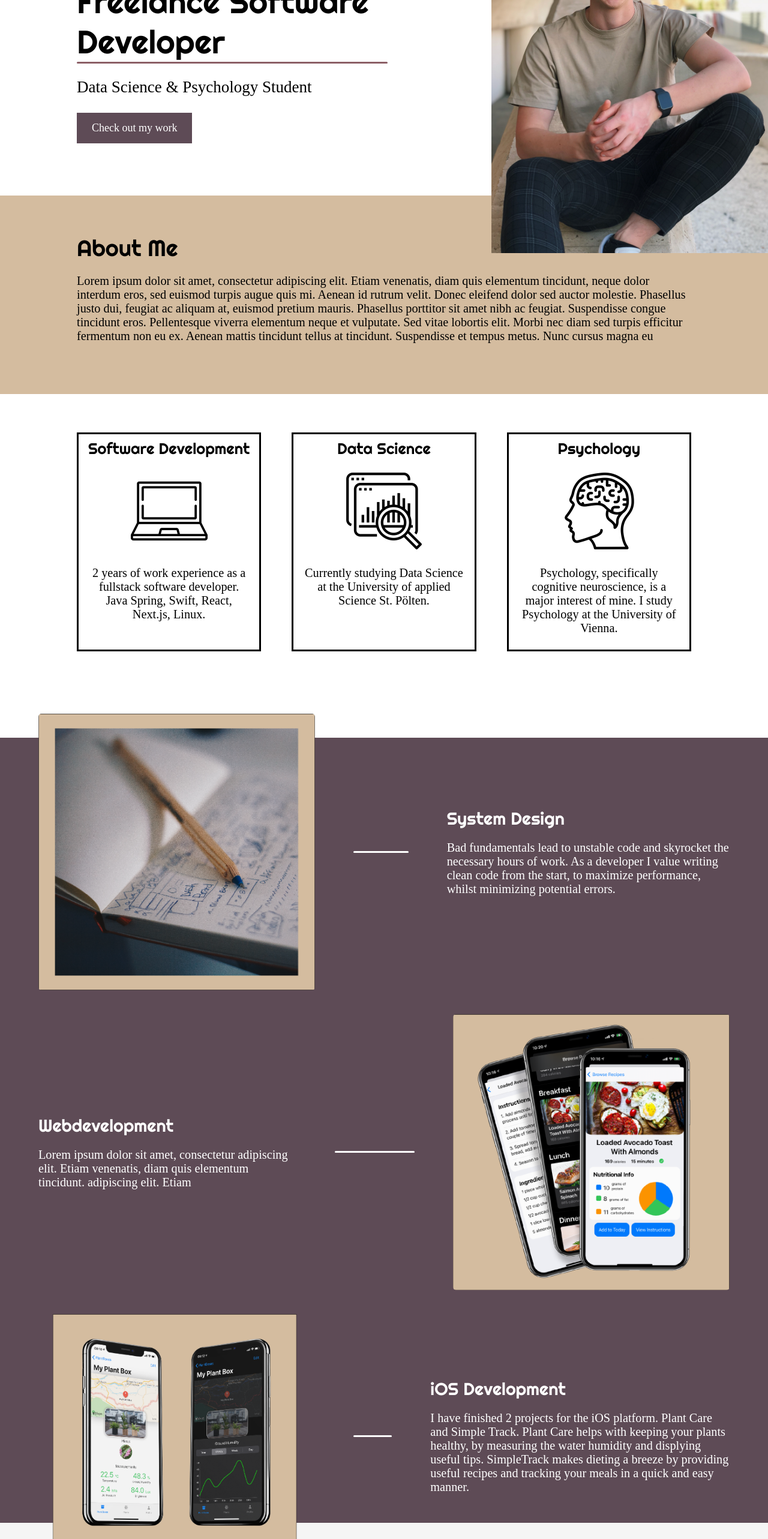
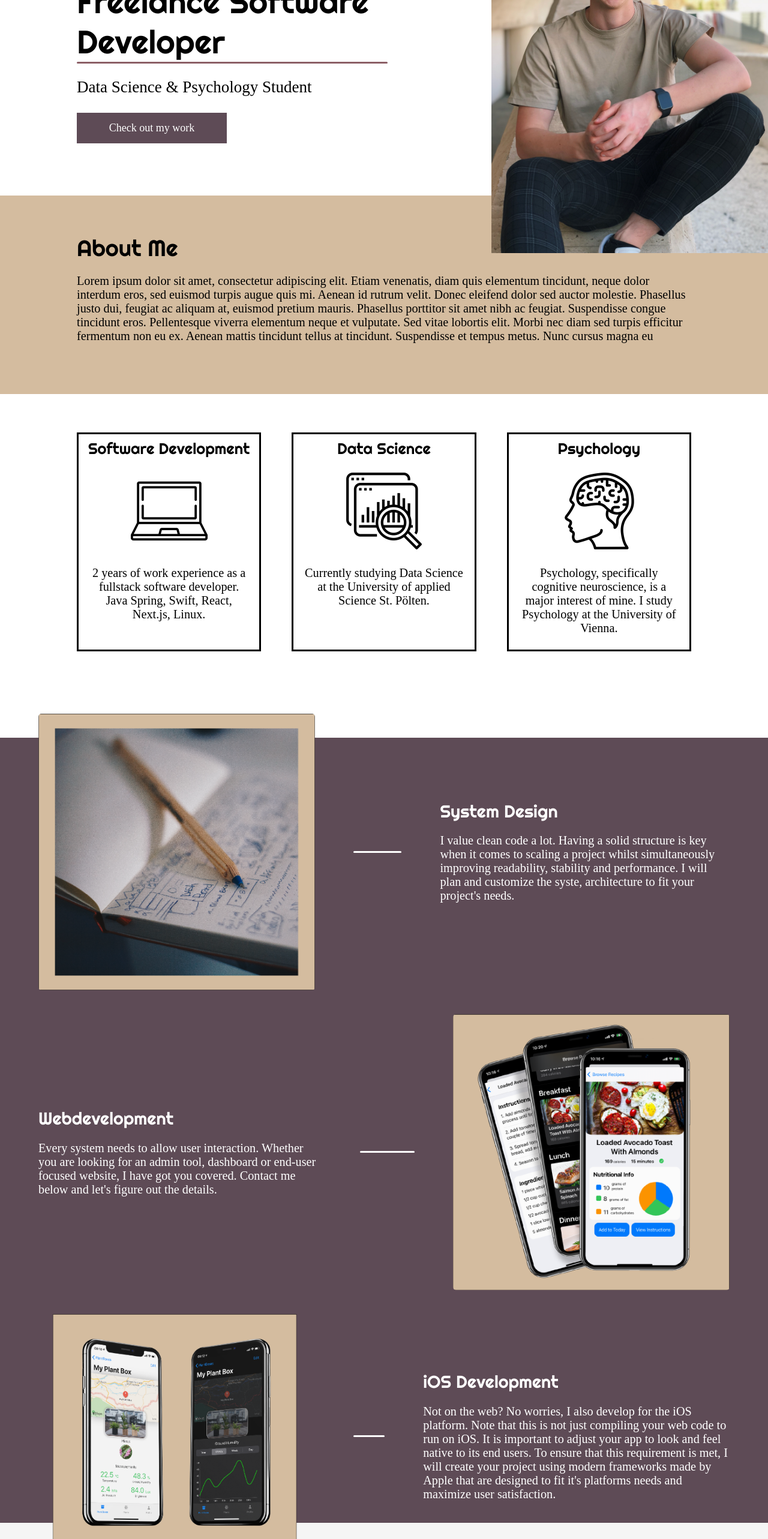
Before and after one commit to Tobilence/personal-homepage, a Next.js app: page / in a window 1280 px wide. Shown: the part 234-2800 px from the top of the page at 60% size. Built offline with nearby package versions, Linux system fonts and the light colour scheme.

Commit message:
Changed some texts

```diff
--- a/data/Data.ts
+++ b/data/Data.ts
@@ -23,17 +23,17 @@ export const strings = {
 	skills: [
 		{
 			title: "System Design",
-			text: "Bad fundamentals lead to unstable code and skyrocket the necessary hours of work. As a developer I value writing clean code from the start, to maximize performance, whilst minimizing potential errors.",
+			text: "I value clean code a lot. Having a solid structure is key when it comes to scaling a project whilst simultaneously improving readability, stability and performance. I will plan and customize the syste, architecture to fit your project's needs. ",
 			imgSrc: "/images/system_design.png"
 		},
 		{
 			title: "Webdevelopment",
-			text: "Lorem ipsum dolor sit amet, consectetur adipiscing elit. Etiam venenatis, diam quis elementum tincidunt. adipiscing elit. Etiam",
+			text: "Every system needs to allow user interaction. Whether you are looking for an admin tool, dashboard or end-user focused website, I have got you covered. Contact me below and let's figure out the details.",
 			imgSrc: "/images/simple_track_1.png"
 		},
 		{
 			title: "iOS Development",
-			text: "I have finished 2 projects for the iOS platform. Plant Care and Simple Track. Plant Care helps with keeping your plants healthy, by measuring the water humidity and displying useful tips. SimpleTrack makes dieting a breeze by providing useful recipes and tracking your meals in a quick and easy manner.",
+			text: "Not on the web? No worries, I also develop for the iOS platform. Note that this is not just compiling your web code to run on iOS. It is important to adjust your app to look and feel native to its end users. To ensure that this requirement is met, I will create your project using modern frameworks made by Apple that are designed to fit it's platforms needs and maximize user satisfaction.",
 			imgSrc: "/images/plant_care.png"
 		}
 	]
--- a/package.json
+++ b/package.json
@@ -10,10 +10,12 @@
   },
   "dependencies": {
     "@emailjs/browser": "^3.10.0",
+    "framer-motion": "^10.0.0",
     "next": "13.1.6",
     "react": "18.2.0",
     "react-dom": "18.2.0",
     "react-icons": "^4.7.1",
+    "react-intersection-observer": "^9.4.3",
     "react-toastify": "^9.1.1"
   },
   "devDependencies": {
--- a/pages/index.tsx
+++ b/pages/index.tsx
@@ -1,4 +1,5 @@
 import type { NextPage } from 'next'
+import Head from 'next/head'
 import About from '../src/components/sections/About/About'
 import Contact from '../src/components/sections/Contact/Contact'
 import Interests from '../src/components/sections/Interests/Interests'
@@ -8,6 +9,9 @@ import Skills from '../src/components/sections/Skills/Skills'
 const Home: NextPage = () => {
 	return (
 		<div>
+			<Head>
+				<title>Tobias Furtlehner</title>
+			</Head>
 			<LandingPage />
 			<About />
 			<Interests />
--- a/src/components/sections/Contact/Contact.tsx
+++ b/src/components/sections/Contact/Contact.tsx
@@ -38,6 +38,7 @@ const Contact = () => {
 		if (!err.contact && !err.inquiry && !err.subject) {
 			const emailPromise = emailjs
 				.send(serviceId, templateId, templateParams, publicKey)
+				.then()
 
 			toast.promise(emailPromise, {
 				pending: "trying to get in touch... ",
@@ -53,7 +54,7 @@ const Contact = () => {
 	}
 
 	return (
-		<div className={styles.wrapper}>
+		<section id="contact" className={styles.wrapper}>
 			<h1 style={{ textAlign: "center", fontSize: "3rem", marginBottom: "1rem", fontWeight: 400 }}>Contact Me</h1>
 			<input
 				type="text"
@@ -96,8 +97,9 @@ const Contact = () => {
 				draggable
 				pauseOnHover
 				theme="colored"
+
 			/>
-		</div>
+		</section>
 	);
 }
 
--- a/src/components/sections/Interests/Interests.tsx
+++ b/src/components/sections/Interests/Interests.tsx
@@ -1,14 +1,50 @@
 import Image from "next/image";
 import { strings } from "../../../../data/Data";
 import styles from "./Interests.module.css"
+import { motion, useAnimation } from "framer-motion"
+import { useInView } from "react-intersection-observer";
+import { useEffect } from "react";
 
 const Interests = () => {
 
+	const animationControl = useAnimation();
+	const { ref, inView } = useInView()
+
+	useEffect(() => {
+		if (inView) {
+			animationControl.start('visible')
+		}
+		if (!inView) {
+			animationControl.start('hidden')
+		}
+	}, [animationControl, inView])
+
+	const item = {
+		hidden: {
+			opacity: 0,
+			y: 25,
+		},
+		visible: {
+			y: 0,
+			opacity: 1,
+			transition: {
+				duration: 1,
+			}
+		}
+	};
+
 	return (
-		<div className={styles.wrapper}>
+		<section id="interests" className={styles.wrapper}>
 			{
 				strings.interests.map(interest => (
-					<div key={interest.title} className={styles.interestsBoxWrapper}>
+					<div
+						key={interest.title}
+						className={styles.interestsBoxWrapper}
+						ref={ref}
+					// initial="hidden"
+					// animate={animationControl}
+					// variants={item}
+					>
 						<h4 className={styles.interestBoxText}>{interest.title}</h4>
 						<Image
 							src={interest.img}
@@ -21,7 +57,7 @@ const Interests = () => {
 					</div>
 				))
 			}
-		</div>
+		</section>
 
 	);
 }
--- a/src/components/sections/LandingPage/LandingPage.module.css
+++ b/src/components/sections/LandingPage/LandingPage.module.css
@@ -43,6 +43,10 @@
 	align-items: center;
 }
 
+.ctaButton {
+	width: 250px;
+}
+
 @media only screen and (min-width: 640px) {
 	.heroText {
 		color: black;
--- a/src/components/sections/LandingPage/LandingPageDesktop.tsx
+++ b/src/components/sections/LandingPage/LandingPageDesktop.tsx
@@ -1,13 +1,7 @@
-import Image from "next/image";
 import useWindowSize from "../../../hooks/useWindowSize";
 import UnderlineText from "../../shared/UnderlineText/UnderlineText";
 import styles from "./LandingPage.module.css"
-
 const LandingPageDesktop = () => {
-
-	const { height } = useWindowSize();
-
-	console.log(height);
 
 	return (
 		<div className={styles.desktopWrapper}>
@@ -17,7 +11,9 @@ const LandingPageDesktop = () => {
 					<h1 style={{ fontSize: "3rem" }} className={styles.heroText}>Freelance Software Developer</h1>
 				</UnderlineText>
 				<p style={{ fontSize: "1.5rem" }} className={styles.heroText}>Data Science & Psychology Student</p>
-				<button>Check out my work</button>
+				<a href="#skills">
+					<button className={styles.ctaButton}>Check out my work</button>
+				</a>
 			</div>
 			<img
 				src="/images/landing_page.png"
--- a/src/components/sections/Skills/Skills.tsx
+++ b/src/components/sections/Skills/Skills.tsx
@@ -1,6 +1,9 @@
+import { useEffect } from "react";
+import { useInView } from "react-intersection-observer";
 import { strings } from "../../../../data/Data";
 import useWindowSize from "../../../hooks/useWindowSize";
 import styles from "./Skills.module.css"
+import { motion, useAnimation } from "framer-motion"
 
 const computeFlexDirection = (isMobile: boolean, idx: number) => {
 	if (isMobile) {
@@ -19,10 +22,10 @@ const Skills = () => {
 	const { isMobile } = useWindowSize();
 
 	return (
-		<div className={styles.wrapper}>
+		<section id="skills" className={styles.wrapper}>
 			{
 				strings.skills.map((skill, idx) => (
-					<div
+					<motion.div
 						key={skill.title}
 						className={styles.skillWrapper}
 						style={{ flexDirection: computeFlexDirection(isMobile, idx) }}
@@ -31,7 +34,11 @@ const Skills = () => {
 							className={styles.desktopSkillDescriptionAndLineWrapper}
 							style={{ flexDirection: idx % 2 ? "row-reverse" : "row" }}
 						>
-							{!isMobile && <div className={styles.divider}></div>}
+							{!isMobile &&
+								<motion.div
+									className={styles.divider}
+								></motion.div>
+							}
 							<div className={styles.skillTextWrapper}>
 								<h3 className={styles.text}>{skill.title}</h3>
 								<p className={styles.text} style={{ marginBottom: 0 }}>{skill.text}</p>
@@ -41,10 +48,10 @@ const Skills = () => {
 						{(idx < strings.skills.length - 1 && isMobile) &&
 							<div className={styles.divider}></div>
 						}
-					</div>
+					</motion.div>
 				))
 			}
-		</div>
+		</section>
 	);
 }
 
--- a/styles/globals.css
+++ b/styles/globals.css
@@ -4,6 +4,7 @@ body {
   margin: 0;
   font-family: -apple-system, BlinkMacSystemFont, Segoe UI, Roboto, Oxygen,
     Ubuntu, Cantarell, Fira Sans, Droid Sans, Helvetica Neue, sans-serif;
+  scroll-behavior: smooth;
   --beige: #D4BC9F;
   --deep-purple: #5E4B56;
   --off-white: #f5f5f5;
```
Also changed, not shown: 1 other file (tests, documents, lock files or other folders).
